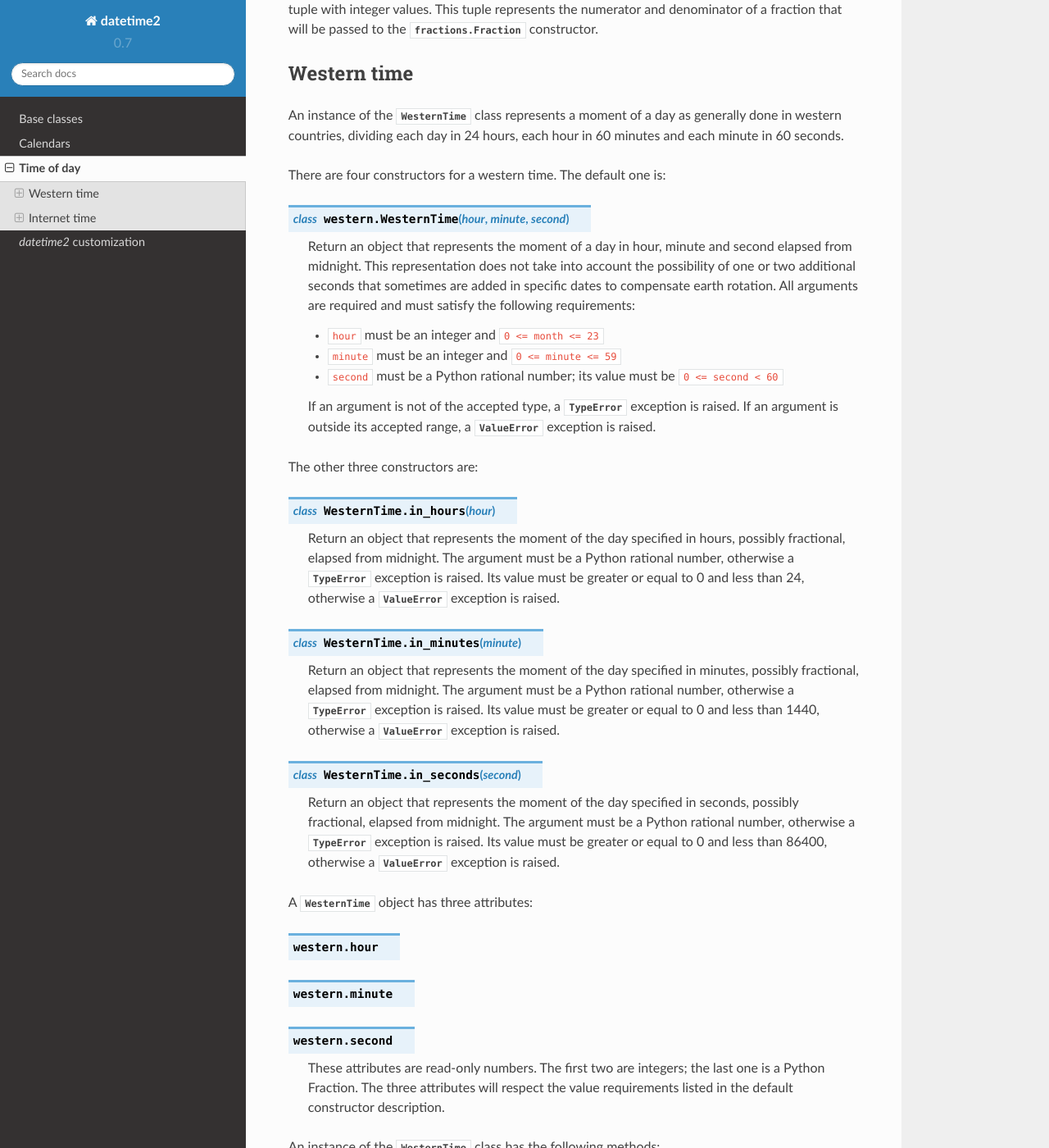
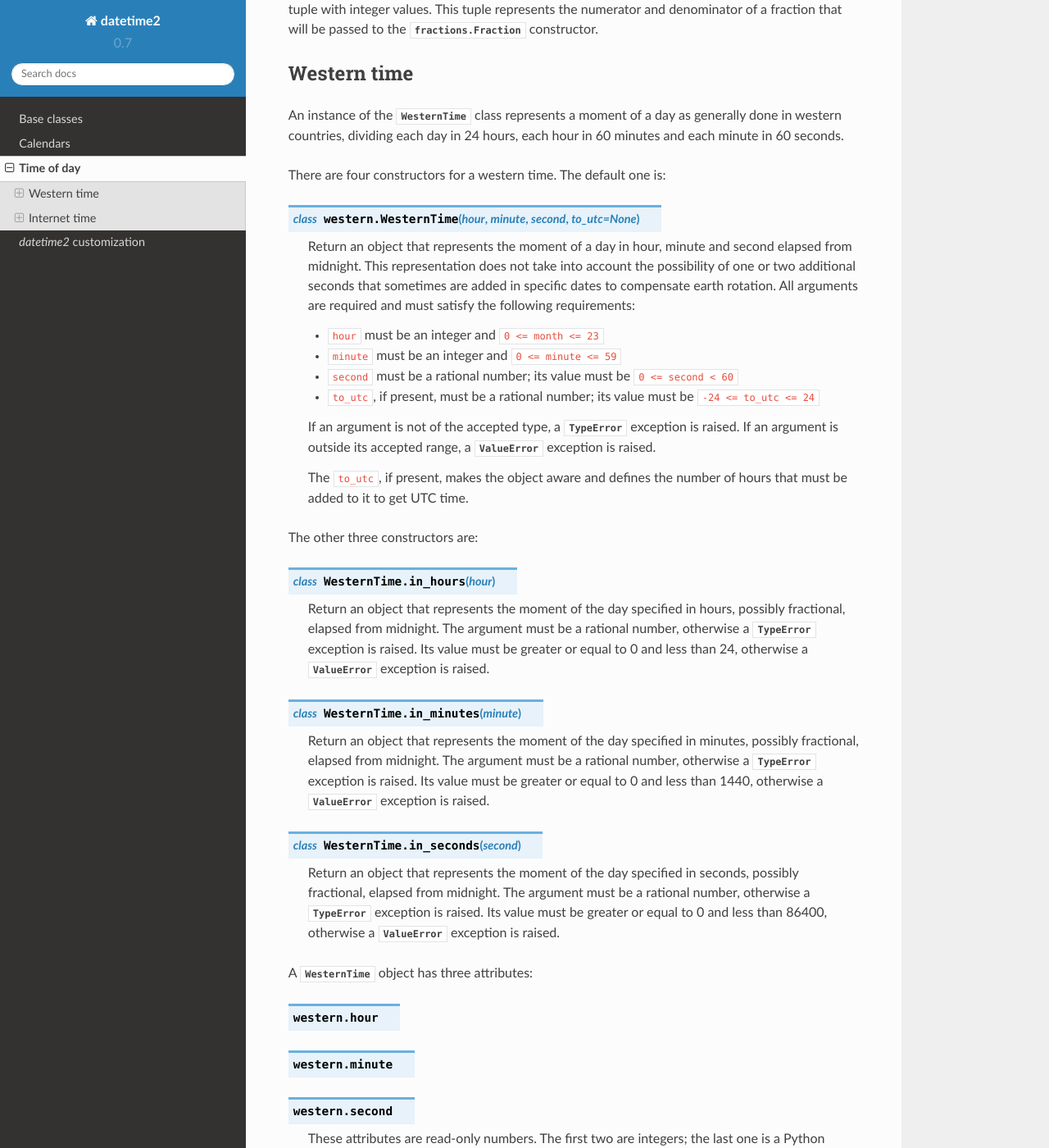
Before and after one commit to fricciardi/datetime2, a Sphinx documentation site: the page built from docs/timeofday.rst, in a window 1280 px wide and 1400 px high, scrolled down 574 px. Shown: the whole window at 82% size. Built offline with Sphinx 7.4.7 and the Read the Docs theme 2.0.0, drawn with Linux system fonts in a browser that asks for light colours; some of the changed text lies outside the part shown.

Commit message:
Added to_utc to western time
There was already some code, but now has different naming
Updated documentation
Note that now one day before or after is an acceptable value for timezone

Also removed "Python" from definition of "Python rational number", for
all instances

```diff
--- a/docs/timeofday.rst
+++ b/docs/timeofday.rst
@@ -29,7 +29,7 @@ from the calendar class descriptions below.
 
 .. TODO: if we will be keeping all time representations on a page, a ToC here will be useful
 
-In the following we will call a Python rational number anything that can be
+In the following we will call a rational number anything that can be
 passed to the :class:`fractions.Fraction` constructor, i.e. an integer, a
 float, another Fraction, a Decimal number or a string representing an integer,
 a float or a fraction. In addition, it is also possible to use a 2-value tuple
@@ -47,7 +47,7 @@ in 60 minutes and each minute in 60 seconds.
 
 There are four constructors for a western time. The default one is:
 
-.. class:: western.WesternTime(hour, minute, second)
+.. class:: western.WesternTime(hour, minute, second, to_utc=None)
 
    Return an object that represents the moment of a day in hour, minute and
    second elapsed from midnight. This representation does not take into
@@ -57,11 +57,16 @@ There are four constructors for a western time. The default one is:
 
    * ``hour`` must be an integer and ``0 <= month <= 23``
    * ``minute`` must be an integer and ``0 <= minute <= 59``
-   * ``second`` must be a Python rational number; its value must be ``0 <= second < 60``
+   * ``second`` must be a rational number; its value must be ``0 <= second < 60``
+   * ``to_utc``, if present, must be a rational number; its value must be
+     ``-24 <= to_utc <= 24``
 
    If an argument is not of the accepted type, a :exc:`TypeError` exception
    is raised. If an argument is outside its accepted range, a
    :exc:`ValueError` exception is raised.
+
+   The ``to_utc``, if present, makes the object aware and defines the number of
+   hours that must be added to it to get UTC time.
 
 The other three constructors are:
 
@@ -69,7 +74,7 @@ The other three constructors are:
 
    Return an object that represents the moment of the day specified in
    hours, possibly fractional, elapsed from midnight. The argument must be a
-   Python rational number, otherwise a :exc:`TypeError` exception is raised. Its
+   rational number, otherwise a :exc:`TypeError` exception is raised. Its
    value must be greater or equal to 0 and less than 24, otherwise a
    :exc:`ValueError` exception is raised.
 
@@ -77,7 +82,7 @@ The other three constructors are:
 
    Return an object that represents the moment of the day specified in
    minutes, possibly fractional, elapsed from midnight. The argument must be
-   a Python rational number, otherwise a :exc:`TypeError` exception is raised. Its
+   a rational number, otherwise a :exc:`TypeError` exception is raised. Its
    value must be greater or equal to 0 and less than 1440, otherwise a
    :exc:`ValueError` exception is raised.
 
@@ -85,7 +90,7 @@ The other three constructors are:
 
    Return an object that represents the moment of the day specified in
    seconds, possibly fractional, elapsed from midnight. The argument must be
-   a Python rational number, otherwise a :exc:`TypeError` exception is raised. Its
+   a rational number, otherwise a :exc:`TypeError` exception is raised. Its
    value must be greater or equal to 0 and less than 86400, otherwise a
    :exc:`ValueError` exception is raised.
 
@@ -207,7 +212,7 @@ The default constructor for Internet time is:
 .. class:: InternetTime(beat)
 
    Return an object that represents the time in thousandths of a day. The
-   ``beat`` argument is required and must be Python rational number; its value must
+   ``beat`` argument is required and must be a rational number; its value must
    be equal or greater than 0 and less than 1000. If the argument is not a
    Python number, a :exc:`TypeError` exception is raised. If the argument
    is outside its accepted range, a :exc:`ValueError` exception is raised.
```
Also changed, not shown: 2 other files.
